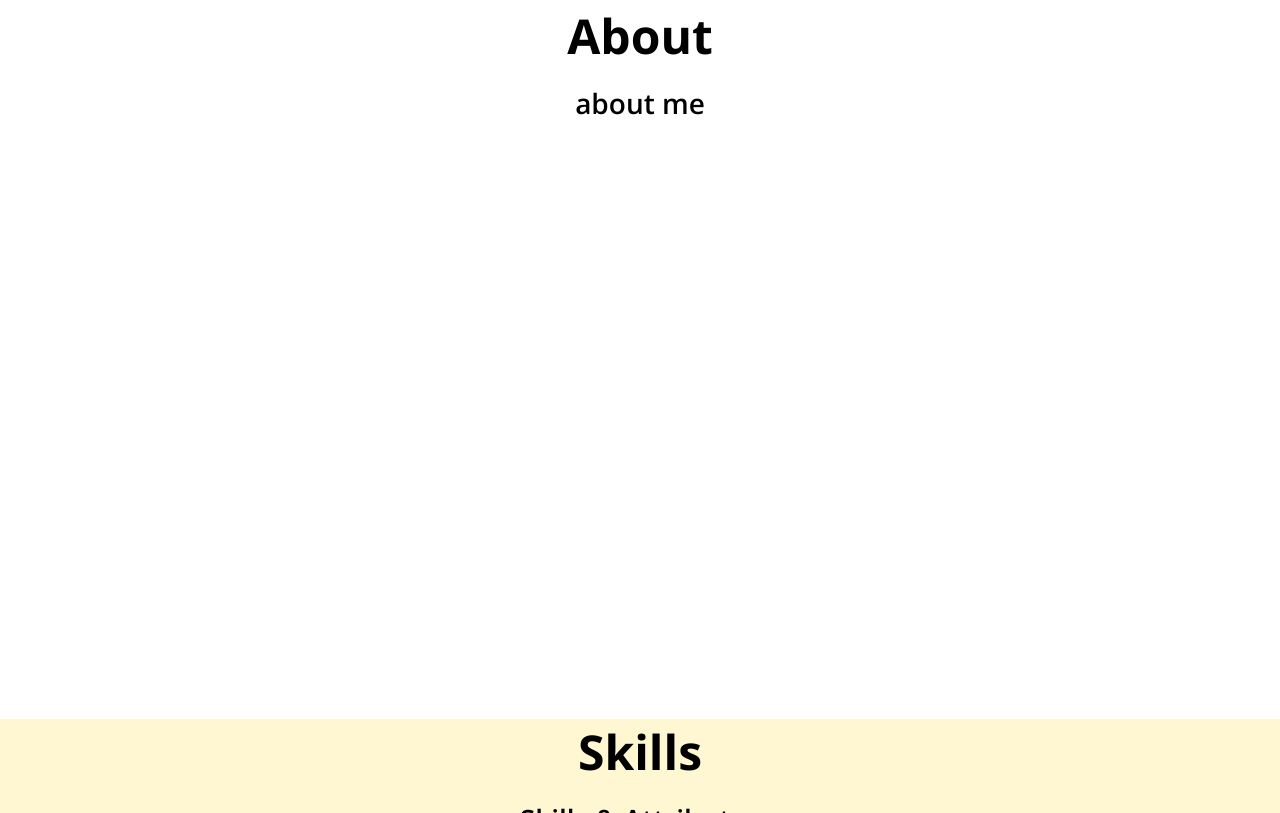
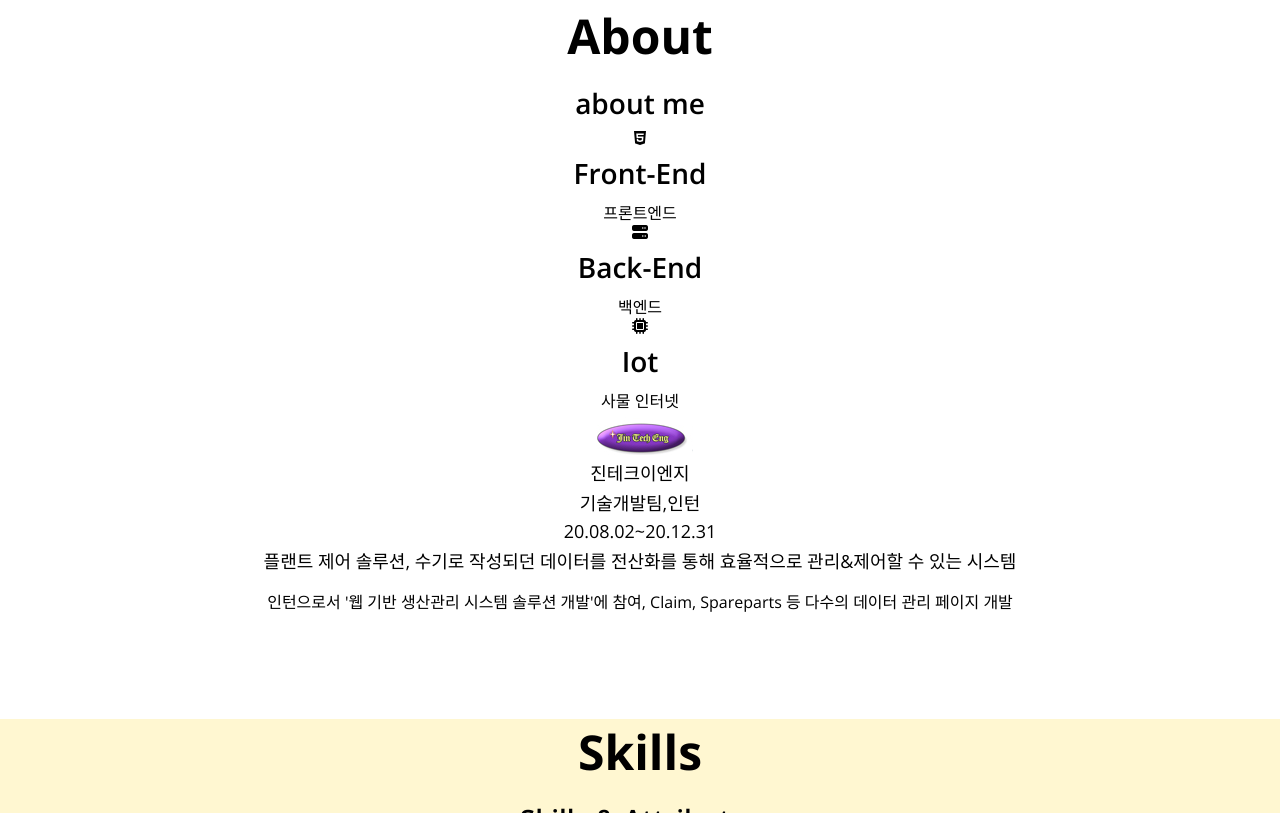
Before and after one commit to jeonghyeon-k/portfolio, a plain HTML site: page index.html in a window 1280 px wide. Shown: the part 613-1426 px from the top of the page. Drawn offline with nearby package versions, Linux system fonts and the light colour scheme.

Commit message:
HTML : about

```diff
--- a/index.html
+++ b/index.html
@@ -37,6 +37,47 @@
         <section id="about" class="section about">
             <h1>About</h1>
             <h2>about me</h2>
+
+            <div class="about__majors">
+                <div class="mjor">
+                    <div class="major__icon"><i class="fab fa-html5"></i></div>
+                    <h2 class="major__title">Front-End</h2>
+                    <div class="major__description">프론트엔드</div>
+                </div>
+                <div class="mjor">
+                    <div class="major__icon"><i class="fas fa-server"></i></div>
+                    <h2 class="major__title">Back-End</h2>
+                    <div class="major__description">백엔드</div>
+                </div>
+                <div class="mjor">
+                    <div class="major__icon"><i class="fas fa-microchip"></i></div>
+                    <h2 class="major__title">Iot</h2>
+                    <div class="major__description">사물 인터넷</div>
+                </div>
+            </div>
+
+            <div class="about__jobs">
+                <div class="job">
+                    <div class="job__left">
+                        <div class="job__logobox">
+                            <img src="assets/imgs/logo jintech.png" class="job__logo" alt="logo jintect" />
+                            <p class="job__name">진테크이엔지</p>
+                        </div>
+                        <p class="job__team">기술개발팀,인턴</p>
+                        <p class="job__period">20.08.02~20.12.31</p>
+                    </div>
+                    <div class="job__right">
+                        <p class="job__description">
+                            플랜트 제어 솔루션, 수기로 작성되던 데이터를 전산화를 통해 효율적으로 관리&제어할 수 있는 시스템
+                        </p>
+                        <p class="job__list">
+                            <ul class="list__ul">
+                                <li class="list__li">인턴으로서 '웹 기반 생산관리 시스템 솔루션 개발'에 참여, Claim, Spareparts 등 다수의 데이터 관리 페이지 개발</li>
+                            </ul>
+                        </p>
+                    </div>
+                </div>
+            </div>
         </section>
         <!--Skills-->
         <section id="skills" class="section skills">
```
